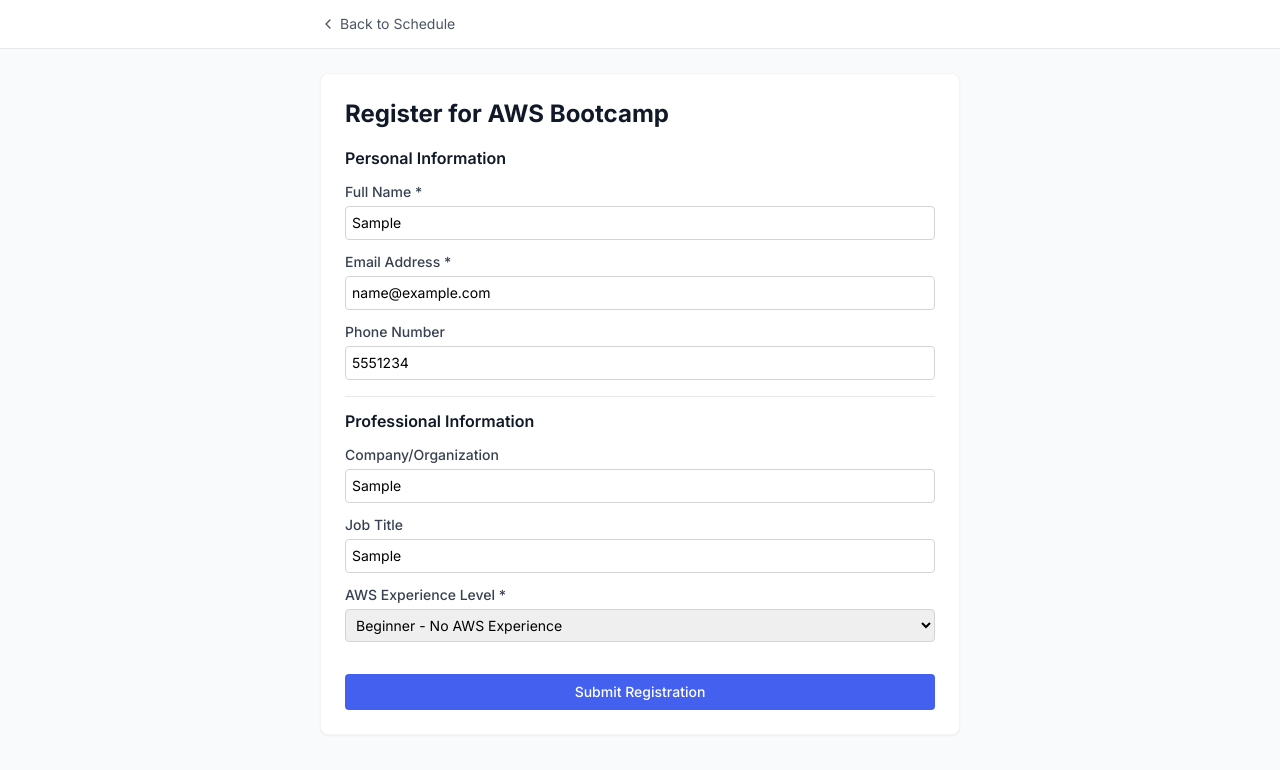
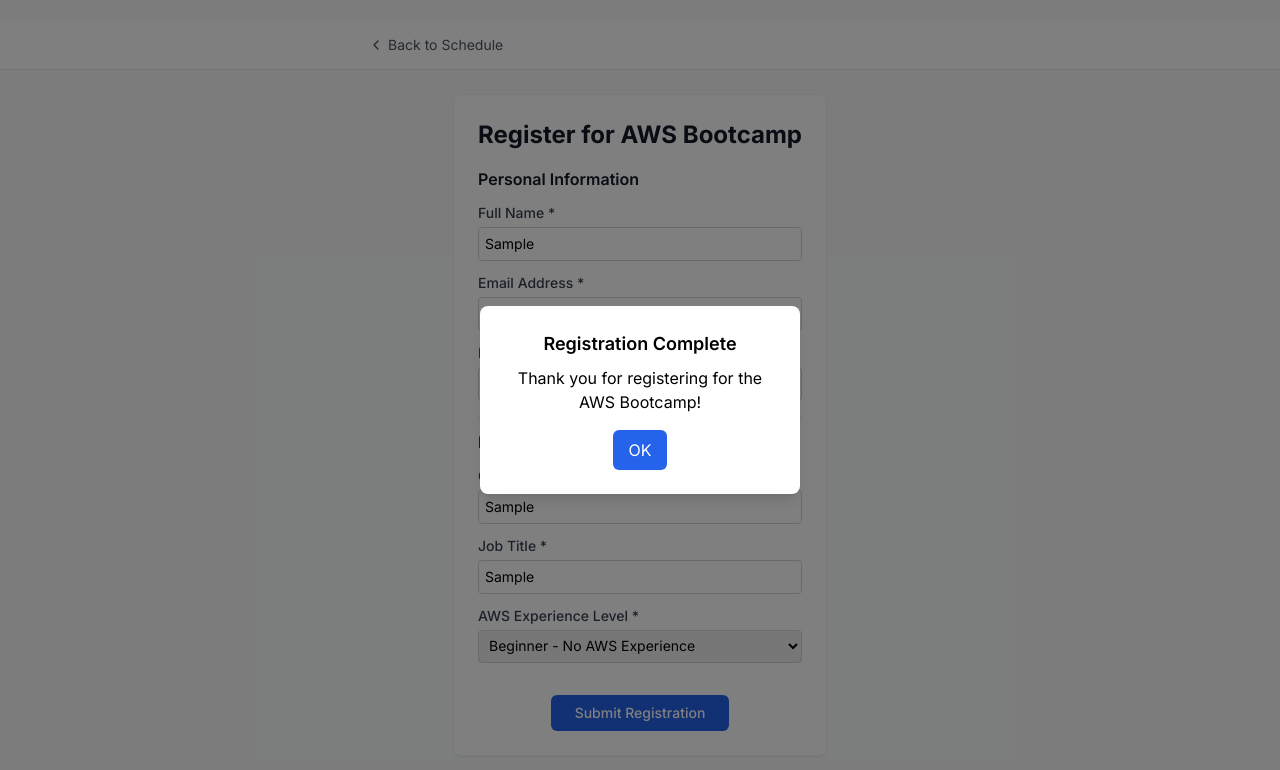
Before and after one commit to asimwethecoder/trainingbootcamp, a Next.js app: page /register in a window 1280 px wide. Both pictures are taken after typing "Sample", "name@example.com", "5551234", "Sample", "Sample" into the empty fields and a click on the button "Submit Registration". Shown: the top 770 px of the page. Built offline with nearby package versions, Linux system fonts and the light colour scheme.

Commit message:
Update registration page with confirmation modal and styling improvements

```diff
--- a/app/register/page.tsx
+++ b/app/register/page.tsx
@@ -1,6 +1,6 @@
 'use client'
 
-import React from 'react'
+import React, { useState } from 'react'
 import Link from 'next/link'
 import { ChevronLeft } from 'lucide-react'
 
@@ -14,7 +14,7 @@
 }
 
 export default function RegisterPage() {
-  const [formData, setFormData] = React.useState<RegisterFormData>({
+  const [formData, setFormData] = useState<RegisterFormData>({
     fullName: '',
     email: '',
     phone: '',
@@ -23,16 +23,24 @@
     experience: 'beginner'
   })
 
+  const [isSubmitted, setIsSubmitted] = useState(false)
+
   const handleSubmit = async (e: React.FormEvent<HTMLFormElement>) => {
     e.preventDefault()
     console.log('Form submitted:', formData)
+    setIsSubmitted(true)
+  }
+
+  const handleConfirm = () => {
+    setIsSubmitted(false)
+    window.location.href = '/' // Redirect to home page
   }
 
   return (
-    <div className="min-h-screen bg-gray-50">
+    <div className="min-h-screen flex flex-col items-center justify-center bg-gray-50">
       {/* Navigation - reduced height */}
-      <nav className="bg-white border-b">
-        <div className="max-w-2xl mx-auto px-4 h-12 flex items-center">
+      <nav className="bg-white border-b w-full">
+        <div className="max-w-xl mx-auto px-4 h-12 flex items-center">
           <Link
             href="/bootcamp"
             className="flex items-center text-gray-600 hover:text-gray-900 text-sm"
@@ -43,9 +51,9 @@
         </div>
       </nav>
 
-      <main className="max-w-2xl mx-auto px-4 py-6">
-        <div className="bg-white rounded-lg shadow-sm border border-gray-100 p-6">
-          <h1 className="text-2xl font-bold text-gray-900 mb-4">
+      <main className="max-w-xl mx-auto px-4 py-6">
+        <div className="bg-white rounded-lg shadow-sm border border-gray-100 p-6" style={{ maxWidth: '450px' }}>
+          <h1 className="text-2xl font-bold text-gray-900 mb-4 text-center">
             Register for AWS Bootcamp
           </h1>
 
@@ -84,11 +92,12 @@
 
               <div>
                 <label htmlFor="phone" className="block text-sm font-medium text-gray-700 mb-1">
-                  Phone Number
+                  Phone Number *
                 </label>
                 <input
                   type="tel"
                   id="phone"
+                  required
                   className="w-full p-1.5 text-sm border border-gray-300 rounded"
                   value={formData.phone}
                   onChange={(e) => setFormData({ ...formData, phone: e.target.value })}
@@ -102,11 +111,12 @@
 
               <div>
                 <label htmlFor="company" className="block text-sm font-medium text-gray-700 mb-1">
-                  Company/Organization
+                  Company/Organization *
                 </label>
                 <input
                   type="text"
                   id="company"
+                  required
                   className="w-full p-1.5 text-sm border border-gray-300 rounded"
                   value={formData.company}
                   onChange={(e) => setFormData({ ...formData, company: e.target.value })}
@@ -115,11 +125,12 @@
 
               <div>
                 <label htmlFor="jobTitle" className="block text-sm font-medium text-gray-700 mb-1">
-                  Job Title
+                  Job Title *
                 </label>
                 <input
                   type="text"
                   id="jobTitle"
+                  required
                   className="w-full p-1.5 text-sm border border-gray-300 rounded"
                   value={formData.jobTitle}
                   onChange={(e) => setFormData({ ...formData, jobTitle: e.target.value })}
@@ -145,10 +156,10 @@
             </div>
 
             {/* Submit Button */}
-            <div className="pt-4">
+            <div className="pt-4 flex justify-center">
               <button
                 type="submit"
-                className="w-full bg-[#4361ee] text-white py-2 px-4 rounded text-sm font-medium hover:bg-blue-700 transition-colors"
+                className="bg-blue-600 text-white py-2 px-6 rounded-md text-sm font-medium hover:bg-blue-700 transition-colors"
               >
                 Submit Registration
               </button>
@@ -156,6 +167,25 @@
           </form>
         </div>
       </main>
+
+      {/* Confirmation Modal */}
+      {isSubmitted && (
+        <div
+          className="fixed inset-0 flex items-center justify-center bg-black bg-opacity-50"
+          style={{ zIndex: 1000 }}
+        >
+          <div className="bg-white p-6 rounded-lg shadow-lg max-w-xs text-center">
+            <h3 className="text-lg font-semibold">Registration Complete</h3>
+            <p className="mt-2">Thank you for registering for the AWS Bootcamp!</p>
+            <button
+              onClick={handleConfirm}
+              className="bg-blue-600 text-white px-4 py-2 rounded-md mt-4"
+            >
+              OK
+            </button>
+          </div>
+        </div>
+      )}
     </div>
   )
 }
--- a/next.config.ts
+++ /dev/null
@@ -1,18 +0,0 @@
-/** @type {import('next').NextConfig} */
-const nextConfig = {
-  experimental: {
-    turbo: {
-      rules: {
-        // Your turbo rules here
-      }
-    }
-  },
-  typescript: {
-    ignoreBuildErrors: true, // Temporarily ignore TypeScript errors during build
-  },
-  eslint: {
-    ignoreDuringBuilds: true, // Temporarily ignore ESLint errors during build
-  }
-}
-
-module.exports = nextConfig
```
